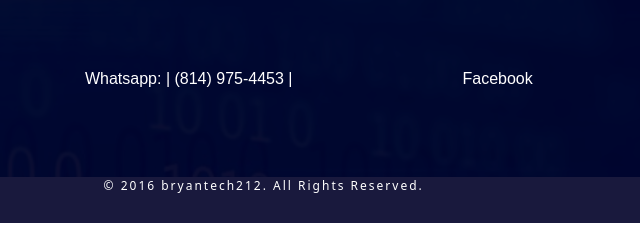
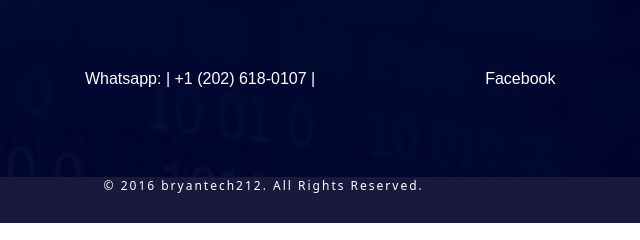
Before and after one commit to delamarr/bryantech212.com, a plain HTML site: page index.html in a window 1280 px wide. Shown: the part 5213-5453 px from the top of the page, 500-1140 px from the left. Drawn offline with nearby package versions, Linux system fonts and the light colour scheme.

Commit message:
Update index.html

```diff
--- a/index.html
+++ b/index.html
@@ -113,7 +113,7 @@
             <ul id="contacts">
                 <li> <a href="aboutus.html"> About </a></li>
                 <li> <a href="https://instagram.com/bryan_tech212?igshid=YmMyMTA2M2Y="> Instagram </a> </li>
-                <li> <a href="#"> Whatsapp: |  (814) 975-4453 | </a> </li>
+                <li> <a href="#"> Whatsapp: | +1 (202) 618-0107 | </a> </li>
                 <li> <a href="#"> Facebook </a> </li>
                 <li> <a href="mailto:Bryantech212@gmail.com"> E-mail </a> </li>
             </ul>
```
